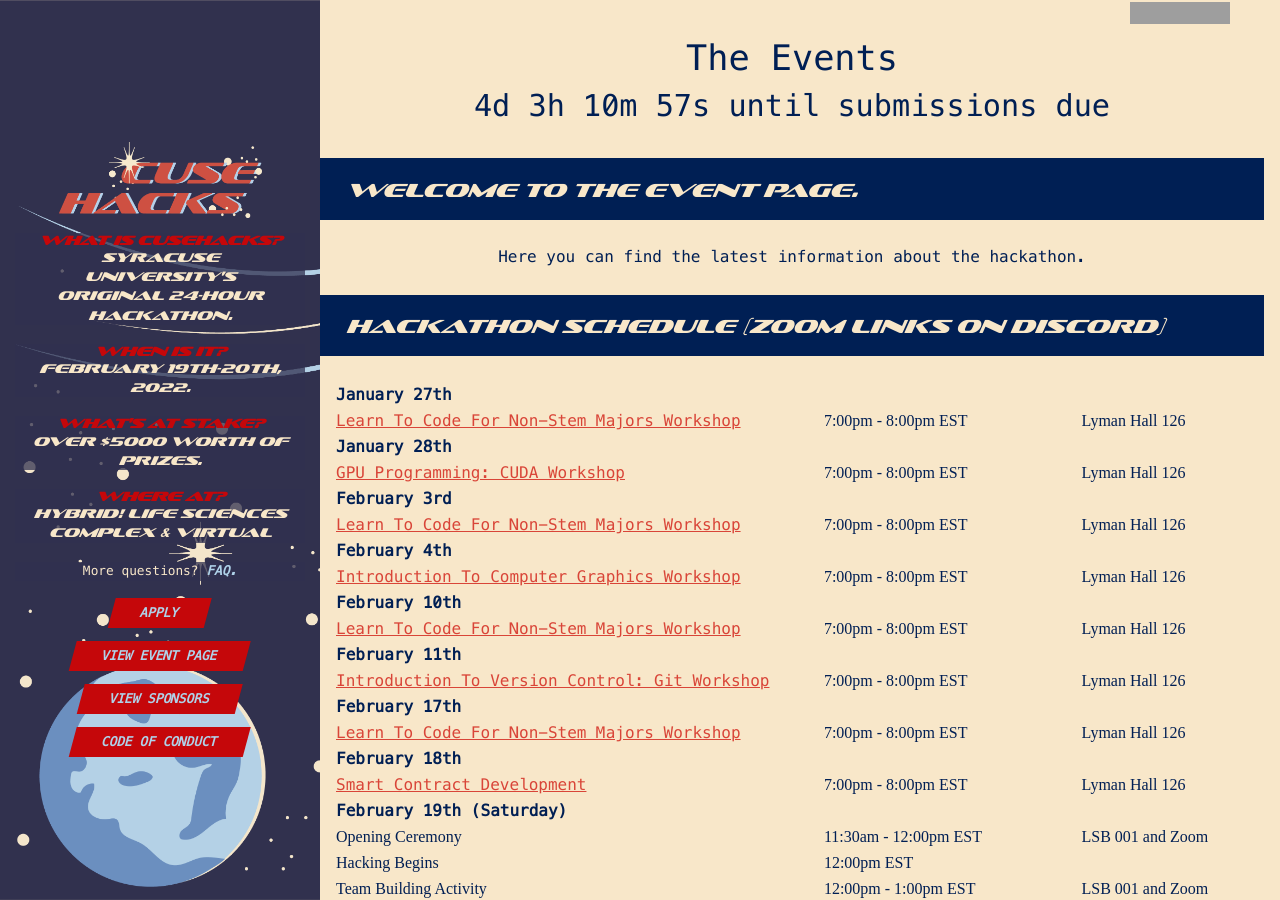
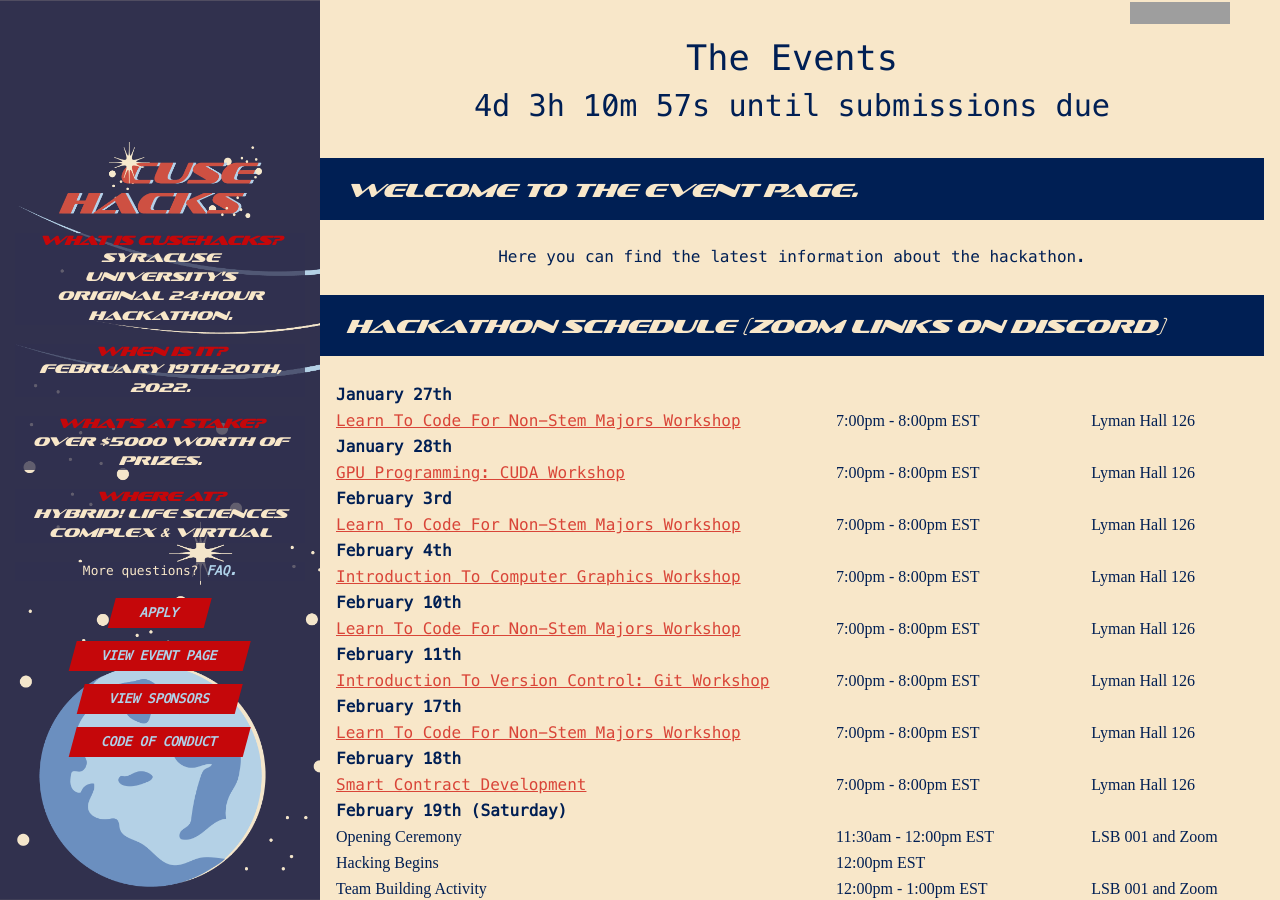
Before and after one commit to innovateorange/cusehacks, a Jekyll site: the page built from event.html, in a window 1280 px wide and 900 px high. Built offline with Jekyll 4.4.1, drawn with Linux system fonts in a browser that asks for light colours; nearby versions of some CDN libraries; a script that is not in the unit is left out; grey boxes are pictures that could not be loaded.

Commit message:
improved layout

```diff
--- a/_config.yml
+++ b/_config.yml
@@ -358,7 +358,7 @@
         - "9:00pm - 10:00pm EST"
         - "LSB 105 and Zoom"
       - event_details:
-        - "<a href='https://skribbl.io/'>Skribbl.io</a>"
+        - "Skribbl.io"
         - "9:00pm - 9:30pm EST"
         - "LSB 001 and Zoom"
       - event_details:
--- a/event.html
+++ b/event.html
@@ -20,7 +20,8 @@
       {% for event in item.events %}
       <tr>
         {% for detail in event.event_details %}
-        <td>{{ detail }}</td><td>&nbsp;&nbsp;&nbsp;&nbsp;</td>
+        <td>{{ detail }}</td>
+        <!-- <td>&nbsp;&nbsp;&nbsp;&nbsp;</td> -->
         {% endfor %}
       </tr>
       {% endfor %}
```
